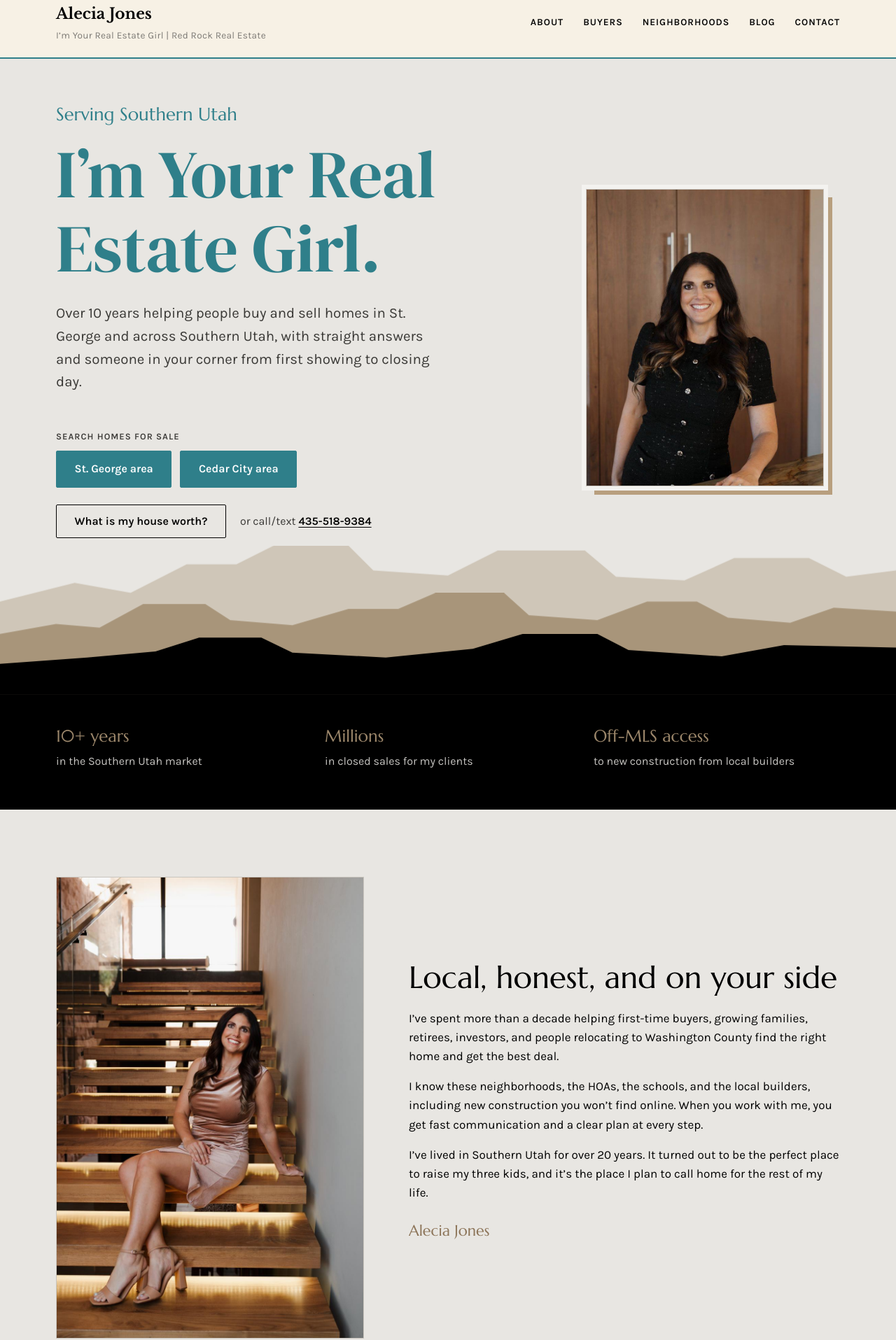
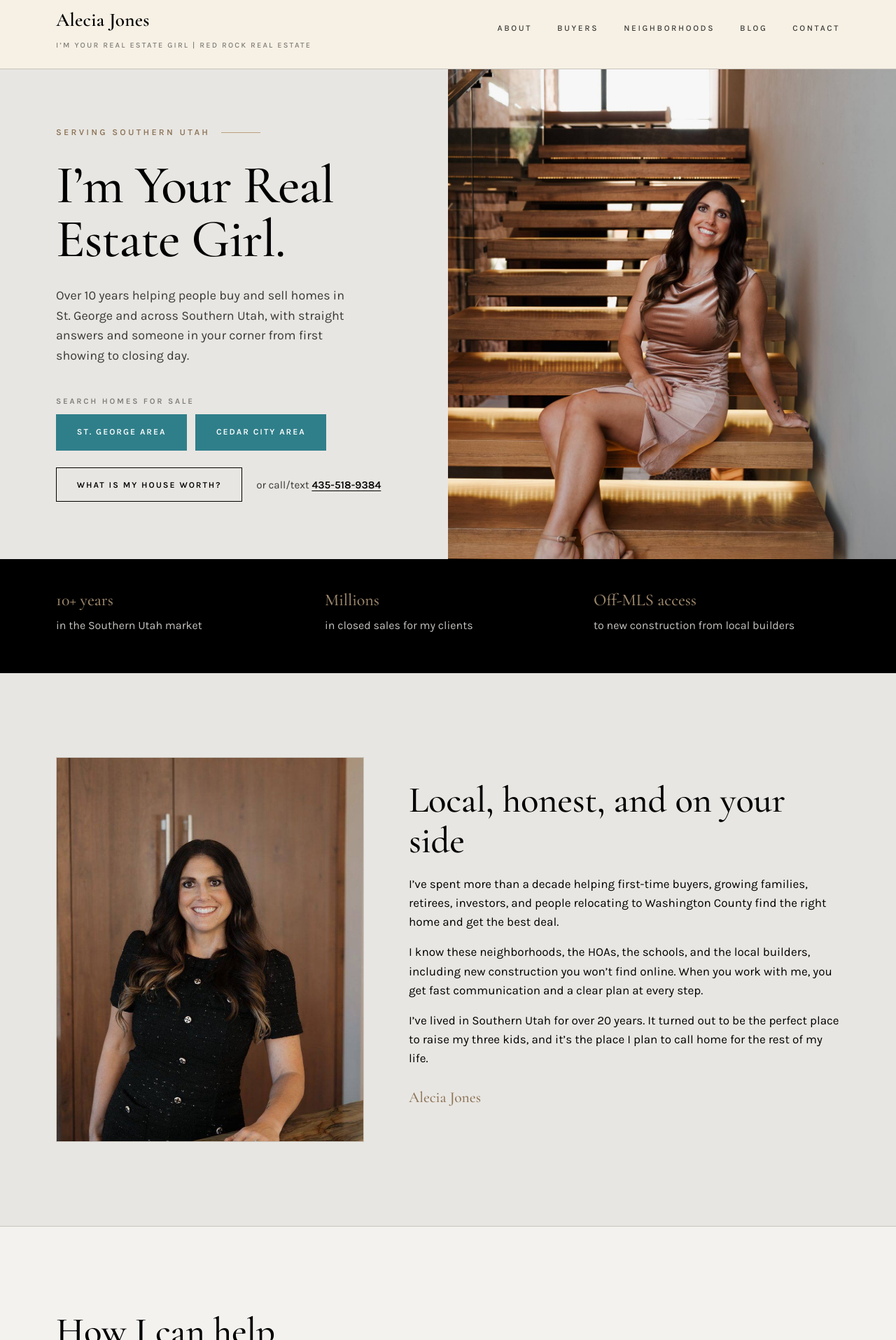
Before and after one commit to imyourrealestategirl-hub/imyourrealestategirl-website, a plain HTML site: page index.html in a window 1280 px wide. Shown: the part 17-1932 px from the top of the page at 70% size. Drawn offline with nearby package versions, Linux system fonts and the light colour scheme.

Commit message:
Add files via upload

```diff
--- a/index.html
+++ b/index.html
@@ -12,7 +12,7 @@
 <meta property="og:type" content="website">
 <link rel="preconnect" href="https://fonts.googleapis.com">
 <link rel="preconnect" href="https://fonts.gstatic.com" crossorigin>
-<link href="https://fonts.googleapis.com/css2?family=Marcellus&family=Karla:wght@400;500;600&family=Libre+Baskerville:wght@700&family=DM+Serif+Display&display=swap" rel="stylesheet">
+<link href="https://fonts.googleapis.com/css2?family=Cormorant+Garamond:ital,wght@0,500;0,600;1,500&family=Karla:wght@400;500;600&display=swap" rel="stylesheet">
 <style>
 :root{
   --bg:#E8E6E2;
@@ -240,6 +240,46 @@ nav.links a:hover{color:var(--pop,var(--tan-deep))}
 .call-link strong{color:var(--ink);text-decoration:underline;text-underline-offset:3px}
 .call-link:hover strong{color:var(--pop)}
 @media (max-width:480px){.search-btns{display:grid;grid-template-columns:1fr 1fr;width:100%}.search-btns .btn{padding-inline:.5rem}}
+
+/* ===== Luxury direction ===== */
+h1,h2,h3,.brand,.hood-name,.city,.post-title,.signoff,.direct a,.review blockquote,.band strong,dialog h3,.svc h3{font-family:"Cormorant Garamond",Georgia,"Times New Roman",serif;font-weight:500}
+h2{font-size:clamp(2.3rem,4.4vw,3.3rem);letter-spacing:-.005em}
+section{padding:7.5rem 0}
+header.top{position:relative;background:var(--cream);border-bottom:1px solid var(--line)}
+header.top .wrap{padding:1.5rem 0}
+.brand{font-size:1.7rem;font-weight:600;letter-spacing:.01em}
+.brand small{font-family:"Karla",sans-serif;text-transform:uppercase;letter-spacing:.2em;font-size:.68rem;font-weight:500;margin-top:.35rem}
+nav.links{gap:2.25rem}
+nav.links a{font-weight:500;font-size:.74rem;letter-spacing:.22em;text-transform:uppercase;color:var(--ink-soft)}
+nav.links a:hover{color:var(--ink)}
+.lux-hero{display:grid;grid-template-columns:minmax(0,1fr) minmax(0,1fr);min-height:calc(100vh - 100px);align-items:stretch}
+.lux-text{display:flex;align-items:center;padding:5rem 4rem 5rem max(1.5rem,calc((100vw - 1120px)/2))}
+.lux-inner{max-width:560px}
+.lux-photo{position:relative;min-height:560px;overflow:hidden}
+.lux-photo img{position:absolute;inset:0;width:100%;height:100%;object-fit:cover;object-position:55% 42%}
+.hero .hero-name{font-family:"Karla",sans-serif;text-transform:uppercase;letter-spacing:.26em;font-size:.78rem;font-weight:600;color:var(--tan-deep);margin:0 0 1.75rem;display:flex;align-items:center;gap:1rem}
+.hero .hero-name::after{content:"";width:56px;height:1px;background:var(--tan)}
+.hero h1{font-family:"Cormorant Garamond",Georgia,serif;font-weight:500;color:var(--ink);font-size:clamp(3.2rem,6vw,5.8rem);line-height:1;letter-spacing:-.015em;max-width:11ch}
+.hero .lede{margin-top:1.75rem;max-width:40ch;font-size:1.12rem}
+.btn{text-transform:uppercase;letter-spacing:.16em;font-size:.76rem;font-weight:600;padding:1.1rem 1.8rem;border-radius:0}
+.search-label{letter-spacing:.24em;font-size:.72rem;color:var(--grey)}
+.hero .actions{margin-top:2.5rem}
+.call-link{font-size:.95rem}
+.call-link:hover strong{color:var(--ink)}
+.hood{border:1px solid var(--line);border-left:1px solid var(--line);background:var(--surface)}
+.hood:hover{border-color:var(--ink);border-left-color:var(--ink)}
+.hood-name{font-size:1.55rem}
+.hood-more{color:var(--ink-soft);text-decoration:none;text-transform:uppercase;letter-spacing:.18em;font-size:.7rem}
+.post-link .post-title::after{color:var(--tan-deep)}
+.post-link:hover .post-title{color:var(--tan-deep)}
+.portrait{aspect-ratio:4/5}
+.portrait img{object-position:50% 20%}
+@media (max-width:860px){
+  .lux-hero{grid-template-columns:1fr;min-height:0}
+  .lux-photo{order:-1;min-height:0;aspect-ratio:4/5}
+  .lux-text{padding:2.75rem 1.5rem 4rem}
+  nav.links{gap:1.1rem}
+}
 </style>
 </head>
 <body>
@@ -258,13 +298,12 @@ nav.links a:hover{color:var(--pop,var(--tan-deep))}
 </header>
 
 <main>
-  <section class="hero" aria-labelledby="hero-title" style="padding:0">
-    <div class="wrap hero-copy hero-grid">      <p class="hero-name">Serving Southern Utah</p>
-      <div class="hero-text">
+  <section class="hero lux-hero" aria-labelledby="hero-title" style="padding:0">
+    <div class="lux-text">
+      <div class="lux-inner">
+      <p class="hero-name">Serving Southern Utah</p>
       <h1 id="hero-title">I’m Your Real Estate Girl.</h1>
       <p class="lede">Over 10 years helping people buy and sell homes in St. George and across Southern Utah, with straight answers and someone in your corner from first showing to closing day.</p>
-      </div>
-      <div class="hero-photo"><img src="images/alecia-jones-portrait.jpg" alt="Alecia Jones, St. George real estate agent" width="765" height="1100" fetchpriority="high"></div>
       <div class="actions">
         <div class="search-group">
           <p class="search-label">Search homes for sale</p>
@@ -278,12 +317,9 @@ nav.links a:hover{color:var(--pop,var(--tan-deep))}
           <a class="call-link" href="tel:4355189384">or call/text <strong>435-518-9384</strong></a>
         </div>
       </div>
+      </div>
     </div>
-    <svg class="ridges" viewBox="0 0 1440 360" preserveAspectRatio="none" aria-hidden="true">
-      <path class="far" d="M0 210 L120 180 L210 196 L300 150 L380 150 L440 120 L560 120 L600 160 L720 168 L800 128 L940 128 L990 170 L1100 176 L1180 140 L1300 140 L1360 170 L1440 160 L1440 360 L0 360Z"/>
-      <path class="mid" d="M0 262 L90 246 L160 252 L230 214 L330 214 L370 240 L470 248 L560 222 L640 222 L700 196 L810 196 L850 232 L960 240 L1040 210 L1120 210 L1170 236 L1270 244 L1340 220 L1440 226 L1440 360 L0 360Z"/>
-      <path class="near" d="M0 310 L140 300 L250 290 L320 268 L420 268 L470 292 L620 300 L760 286 L840 262 L960 262 L1010 288 L1160 298 L1260 280 L1440 284 L1440 360 L0 360Z"/>
-    </svg>
+    <div class="lux-photo"><img src="images/staircase-1400.jpg" alt="Alecia Jones, Southern Utah REALTOR®, seated on a floating wood staircase" width="1400" height="2100" fetchpriority="high"></div>
   </section>
 
   <div class="band">
@@ -297,7 +333,7 @@ nav.links a:hover{color:var(--pop,var(--tan-deep))}
   <section class="about" id="about" aria-labelledby="about-title">
     <div class="wrap">
       <div class="portrait">
-        <img src="images/alecia-jones-staircase.jpg" alt="Alecia Jones, Southern Utah REALTOR®, seated on a floating wood staircase" width="900" height="1350" loading="lazy">
+        <img src="images/alecia-jones-portrait.jpg" alt="Alecia Jones, St. George real estate agent" width="765" height="1100" loading="lazy">
       </div>
       <div>
         <h2 id="about-title">Local, honest, and on your side</h2>
```
Also changed, not shown: new-construction-vs-resale-st-george.html (+16 -1 lines), reasons-to-live-in-st-george-utah.html (+16 -1 lines), what-to-do-before-listing-your-home.html (+16 -1 lines).
